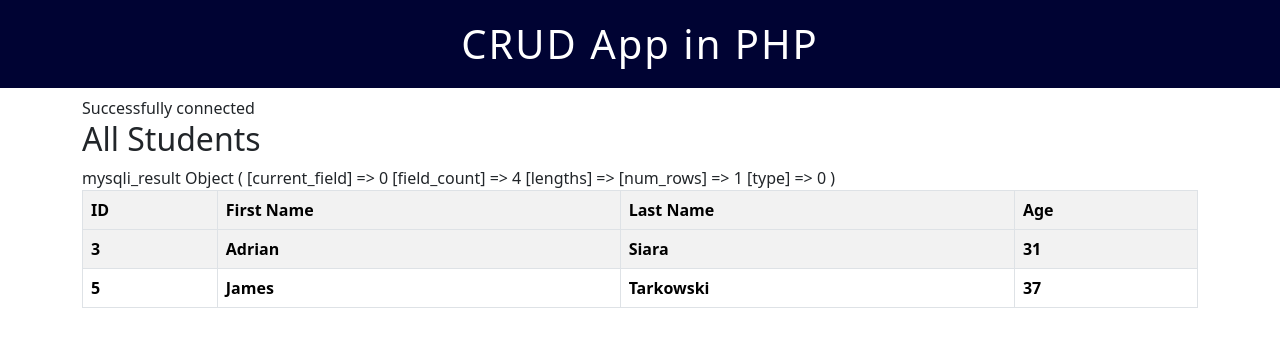
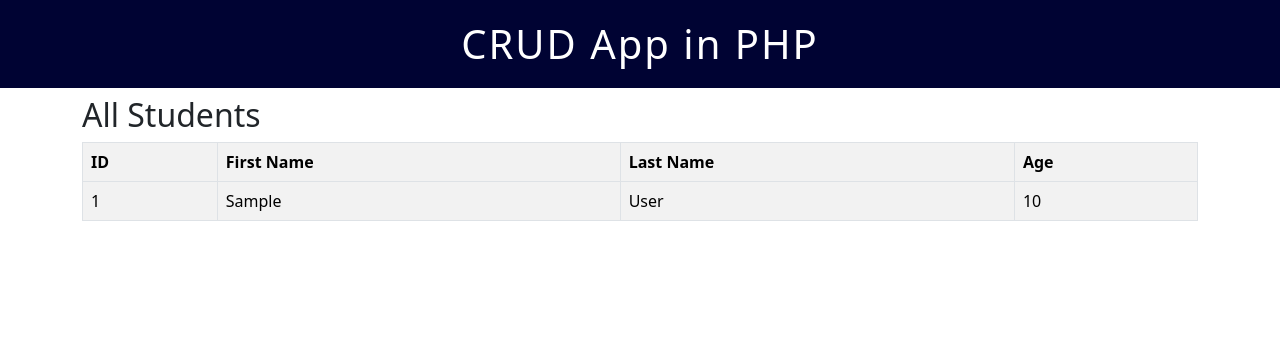
Before and after one commit to cavabonga/first_crud_php, a PHP site: page / in a window 1280 px wide. Shown: the top 347 px of the page. Run offline with PHP 8.4, Linux system fonts and the light colour scheme; tables that the repository leaves empty or names only in its code hold one stand-in row (values such as "Sample post"); lists and menus that the app fills with data are empty.

Commit message:
modified:   dbconnection.php 	modified:   index.php

```diff
--- a/dbconnection.php
+++ b/dbconnection.php
@@ -10,7 +10,7 @@
     if(!$connection){
         die("Connection Failed");
     } else{
-        echo "Successfully connected";
+        //echo "Successfully connected";
     }
 
 ?>
--- a/index.php
+++ b/index.php
@@ -18,24 +18,24 @@
                 $result = mysqli_query($connection, $query);
 
                 if(!$result){
-                    die('query failed'.mysqli_error());
+                    die("query failed".mysqli_error());
                 } else{
-                    print_r($result);
+
+                    while($row = mysqli_fetch_assoc($result)){
+                        ?>
+
+                        <tr>
+                            <td><?php echo $row['id'] ?></td>
+                            <td><?php echo $row['first_name'] ?></td>
+                            <td><?php echo $row['last_name'] ?></td>
+                            <td><?php echo $row['age'] ?></td>
+                        </tr>
+                        <?php
+                    }
                 }
             ?>
 
-            <tr>
-                <th>3</th>
-                <th>Adrian</th>
-                <th>Siara</th>
-                <th>31</th>
-            </tr>
-            <tr>
-                <th>5</th>
-                <th>James</th>
-                <th>Tarkowski</th>
-                <th>37</th>
-            </tr>
+
         </tbody>
     </table>
 
```
